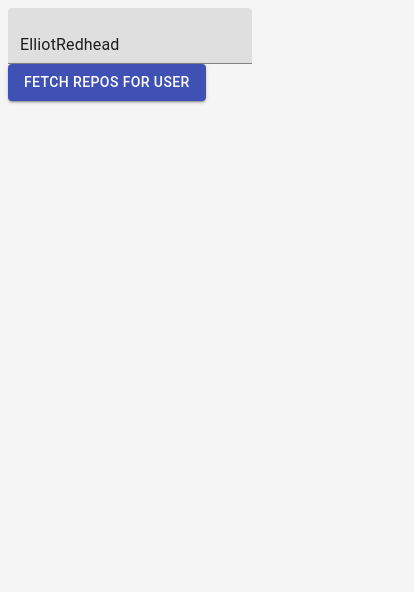
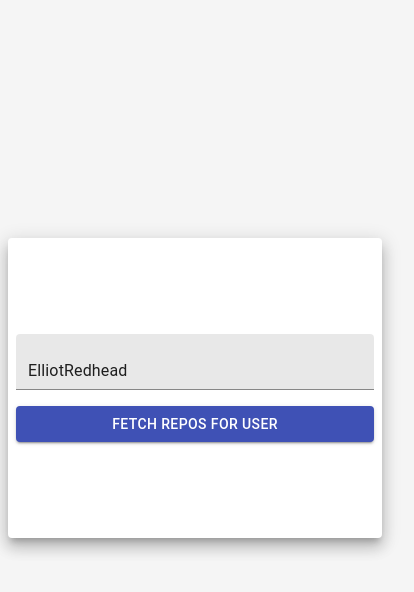
Before and after one commit to ElliotRedhead/GitStats, a React (Create React App) app: page / in a window 390 px wide. Shown: the top 592 px of the page, 414 px wide, since content can reach past the window. Built offline with nearby package versions, Linux system fonts and the light colour scheme.

Commit message:
Responsive input form layout.

```diff
--- a/src/components/fetch.js
+++ b/src/components/fetch.js
@@ -1,5 +1,5 @@
 import React, {useState} from "react";
-import { FilledInput, Button, Select, MenuItem } from "@material-ui/core";
+import { FilledInput, Button, Select, MenuItem, Grid, Paper } from "@material-ui/core";
 import "../styles/main.scss";
 
 const GitCommits = () => {
@@ -87,25 +87,58 @@ const GitCommits = () => {
 
   return (
     <>
-      <div>
+      <Grid container
+        justify="center"
+        alignItems="center"
+        style={{minHeight:"90vh",
+          display:"flex"}}>
+        <Grid item
+          direction="column"
+          alignItems="center"
+          justify="center"
+          style={{minHeight:"90vh",
+            display:"flex"}}>
+          <Paper
+            elevation={10}
+            style={{
+              paddingTop: "6rem",
+              paddingBottom: "6rem",
+              minWidth:"60vw"}}
+          >
+            <Grid container
+              direction="column"
+              spacing={8}
+              alignItems="center"
+              justify="center"
+
+            >
+              <Grid item xs={12} sm={10} lg={8} container
+                alignItems="center"
+                spacing={2}>
+                <Grid item xs={12} md={8}>
                   <FilledInput
                     type="text"
-          color="primary"
-          label="Github Username"
+                    label="Username"
                     variant="filled"
                     value={githubUserInput}
                     onChange={event => setGithubUserInput(event.target.value)}
                   />
+                </Grid>
+                <Grid item xs={12} md={4}>
                   <Button variant="contained"
                     color="primary"
                     onClick={githubUserFetch}>
         Fetch Repos for User
                   </Button>
-      </div>
+                </Grid>
+              </Grid>
 
-      <div>
               {repoOptions ?
                 <>
+                  <Grid item xs={12} sm={10} lg={8} container
+                    alignItems="center"
+                    spacing={2}>
+                    <Grid item xs={12} md={8}>
                       <Select
                         onChange={event => setSelectedRepo(event.target.value)}
                         value={selectedRepo ? selectedRepo : "None"}>
@@ -115,19 +148,25 @@ const GitCommits = () => {
                         ))
                         }
                       </Select>
+                    </Grid>
+                    <Grid item xs={12} md={4}>
                       <Button variant="contained"
                         color="primary"
                         onClick={repoBranchFetch}>
               Fetch Branches for Selected Repo
                       </Button>
+                    </Grid>
+                  </Grid>
                 </>
                 : null
               }
-      </div>
 
-      <div>
               {branchOptions ?
                 <>
+                  <Grid item xs={12} sm={10} lg={8} container
+                    alignItems="center"
+                    spacing={2}>
+                    <Grid item xs={12} md={8}>
                       <Select
                         onChange={event => setSelectedBranch(event.target.value)}
                         value={selectedBranch ? selectedBranch : "None"}>
@@ -136,16 +175,22 @@ const GitCommits = () => {
                           <MenuItem key={index}>{data.name}</MenuItem>
                         ))}
                       </Select>
+                    </Grid>
+                    <Grid item xs={12} md={4}>
                       <Button variant="contained"
                         color="primary"
                         onClick={branchCommitFetch}>
               Fetch Commits for Selected Branch
                       </Button>
+                    </Grid>
+                  </Grid>
                 </>
                 : null
               }
-      </div>
-
+            </Grid>
+          </Paper>
+        </Grid>
+      </Grid>
     </>
   );
 
```
Lines whose indentation alone changed are shown as unchanged.
